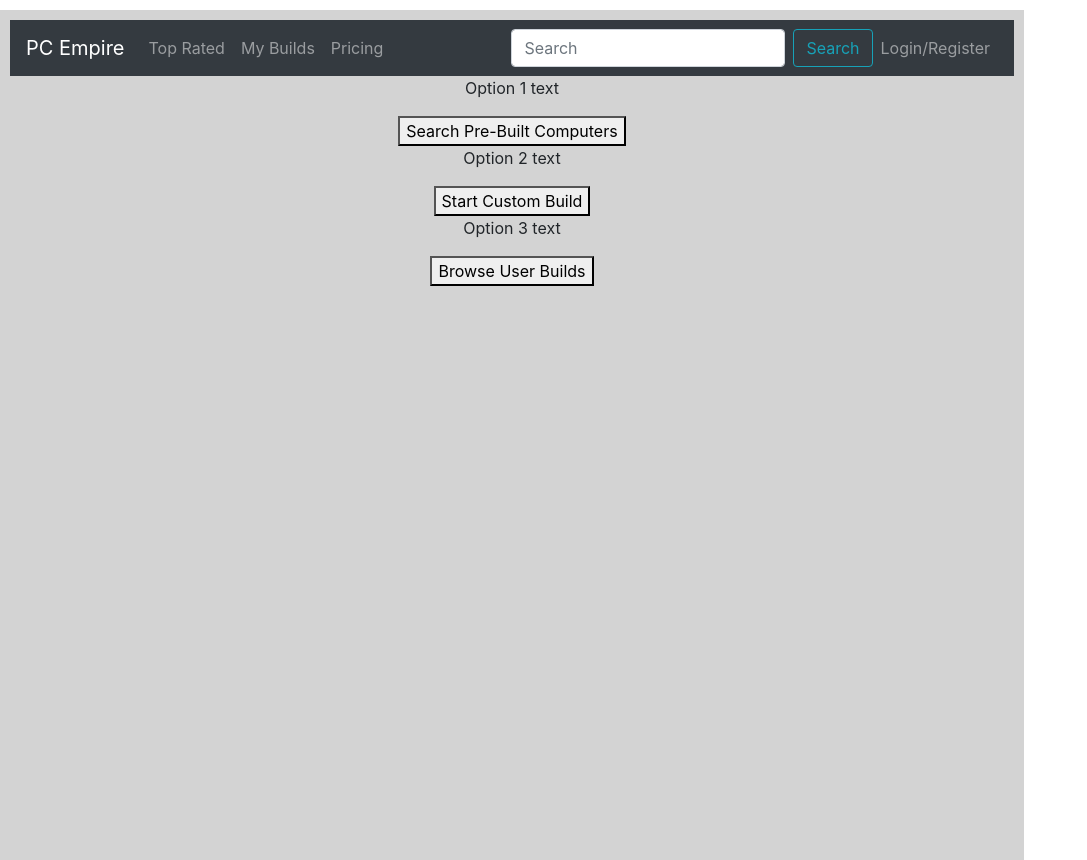
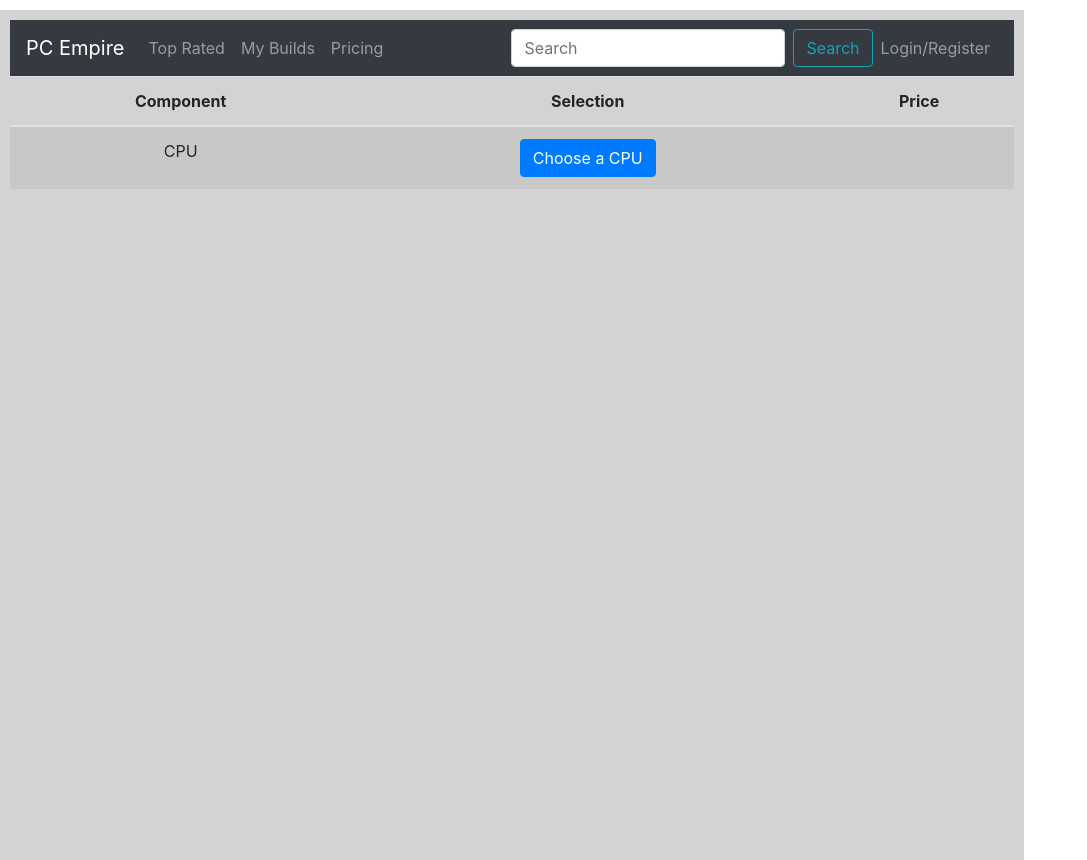
Before and after one commit to chenster17/CSCFinalProject, a React (Create React App) app in the folder pc_empire/client/: page /list in a window 1280 px wide. Shown: the whole page, without its empty margins (0-1087 px from the left). Built offline with nearby package versions, Linux system fonts and the light colour scheme; the HTML template or start-up script is replaced by a standard one.

Commit message:
164126740: Initial setup for front end CPU info

```diff
--- a/pc_empire/client/src/App.js
+++ b/pc_empire/client/src/App.js
@@ -1,11 +1,23 @@
 import React, { Component } from 'react';
-import MainPageContainer from './Containers/MainPageContainer'
+import NavBarComponent from './Components/NavBarComponent';
+import MainPageContainer from './Containers/MainPageContainer';
+import BuildPartsContainer from './Containers/BuildPartsContainer';
+import ProductListContainer from './Containers/ProductListContainer';
+
+import { BrowserRouter, Route, Redirect } from "react-router-dom";
 
 class App extends Component {
     render() {
         return (
-            <div>
-                <MainPageContainer />
+            <div className="App">
+                <NavBarComponent />
+                <BrowserRouter>
+                    <div>
+                        <Route path="/home" component={MainPageContainer} />
+                        <Route path="/list" component={BuildPartsContainer} />
+                        <Route path="/products/:product_type" component={ProductListContainer} />
+                    </div>
+                </BrowserRouter>
             </div>
         );
     }
--- /dev/null
+++ b/pc_empire/client/src/Components/BuildPartsComponent.js
@@ -0,0 +1,40 @@
+import React, { Component } from "react";
+import PropTypes from "prop-types";
+import { Table } from "react-bootstrap";
+
+import ProductButtonComponent from "./ProductButtonComponent";
+
+export default class BuildPartsComponent extends Component {
+    render() {
+        return (
+            <Table striped>
+                <thead>
+                    <tr>
+                        {
+                            this.props.headers.map(h => <th>{h}</th>)
+                        }
+                    </tr>
+                </thead>
+                <tbody>
+                    {
+                       this.props.productTypes.map(p => {
+                           return(
+                               <tr>
+                                   <td>{p}</td>
+                                   <td>
+                                       <ProductButtonComponent productType={p}/>
+                                   </td>
+                                   <td/>
+                               </tr>
+                        )})
+                    }
+                </tbody>
+            </Table>
+        );
+    }
+}
+
+BuildPartsComponent.propTypes = {
+    headers: PropTypes.array.isRequired,
+    productTypes: PropTypes.array.isRequired
+}
--- a/pc_empire/client/src/Components/MainPageComponent.js
+++ b/pc_empire/client/src/Components/MainPageComponent.js
@@ -1,24 +1,17 @@
-import React from 'react';
-import { Navbar, Nav, Form, FormControl, Button} from 'react-bootstrap';
-import '../Styles/App.css';
+import React from "react";
+import "../Styles/App.css";
+import { withRouter } from "react-router-dom"
+
+const ListButton = withRouter(({ history }) => (
+    <button className="infoButton"
+        type="button"
+        onClick={() => { history.push("/list") }}
+    >
+        Start Custom Build
+    </button>
+));
 
 const MainPageComponent = () => (
-    <div className="App">
-        <Navbar bg="dark" variant="dark">
-            <Navbar.Brand href="#home">PC Empire</Navbar.Brand>
-            <Nav className="mr-auto">
-                <Nav.Link href="#home">Top Rated</Nav.Link>
-                <Nav.Link href="#features">My Builds</Nav.Link>
-                <Nav.Link href="#pricing">Pricing</Nav.Link>
-            </Nav>
-            <Form inline>
-                <FormControl type="text" placeholder="Search" className="mr-sm-2" />
-                <Button variant="outline-info">Search</Button>
-            </Form>
-            <Nav>
-                <Nav.Link href="#login">Login/Register</Nav.Link>
-            </Nav>
-        </Navbar>
     <section id="info">
         <section className="infoBox" id="infoBox1">
             <p>Option 1 text</p>
@@ -26,14 +19,13 @@ const MainPageComponent = () => (
         </section>
         <section className="infoBox" id="infoBox2">
             <p>Option 2 text</p>
-                <button className="infoButton">Start Custom Build</button>
+            <ListButton />
         </section>
         <section className="infoBox" id="infoBox3">
             <p>Option 3 text</p>
             <button className="infoButton">Browse User Builds</button>
         </section>
     </section>
-    </div>
-)
+);
 
 export default MainPageComponent;
--- /dev/null
+++ b/pc_empire/client/src/Components/NavBarComponent.js
@@ -0,0 +1,22 @@
+import React from 'react';
+import { Button, Form, FormControl, Nav, Navbar } from "react-bootstrap";
+
+const NavBarComponent = () => (
+    <Navbar bg="dark" variant="dark">
+        <Navbar.Brand href="#home">PC Empire</Navbar.Brand>
+        <Nav className="mr-auto">
+            <Nav.Link href="#home">Top Rated</Nav.Link>
+            <Nav.Link href="#features">My Builds</Nav.Link>
+            <Nav.Link href="#pricing">Pricing</Nav.Link>
+        </Nav>
+        <Form inline>
+            <FormControl type="text" placeholder="Search" className="mr-sm-2" />
+            <Button variant="outline-info">Search</Button>
+        </Form>
+        <Nav>
+            <Nav.Link href="#login">Login/Register</Nav.Link>
+        </Nav>
+    </Navbar>
+);
+
+export default NavBarComponent;
--- /dev/null
+++ b/pc_empire/client/src/Components/ProductButtonComponent.js
@@ -0,0 +1,14 @@
+import React from "react";
+import { withRouter } from "react-router-dom";
+import { Button } from "react-bootstrap";
+
+const ProductButtonComponent = withRouter(({ history, productType }) => (
+    <Button
+        variant="primary"
+        onClick={() => { history.push(`/products/${productType}`) }}
+    >
+        Choose a {productType}
+    </Button>
+));
+
+export default ProductButtonComponent
--- /dev/null
+++ b/pc_empire/client/src/Components/ProductListComponent.js
@@ -0,0 +1,27 @@
+import React, { Component } from "react";
+import PropTypes from "prop-types";
+import { Table } from "react-bootstrap";
+
+export default class ProductListComponent extends Component {
+    render() {
+        return (
+            <Table striped>
+                <thead>
+                    <tr>
+                        {
+                            this.props.headers.map(h => <th>{h}</th>)
+                        }
+                    </tr>
+                </thead>
+                <tbody>
+                    <tr>Products go here</tr>
+                </tbody>
+            </Table>
+        );
+    }
+}
+
+ProductListComponent.propTypes = {
+    headers: PropTypes.array.isRequired,
+    products: PropTypes.array.isRequired
+}
--- /dev/null
+++ b/pc_empire/client/src/Containers/BuildPartsContainer.js
@@ -0,0 +1,18 @@
+import React, { Component } from "react";
+import BuildPartsComponent from "../Components/BuildPartsComponent"
+
+import { HEADERS } from "../Helpers/TableHeaders";
+import { PRODUCT_TYPES } from "../Helpers/ProductTypes";
+
+export default class BuildPartsContainer extends Component {
+    render() {
+        return (
+            <div>
+                <BuildPartsComponent
+                    headers={ HEADERS["BUILD"] }
+                    productTypes={ PRODUCT_TYPES }
+                />
+            </div>
+        );
+    }
+}
--- a/pc_empire/client/src/Containers/MainPageContainer.js
+++ b/pc_empire/client/src/Containers/MainPageContainer.js
@@ -1,5 +1,5 @@
-import React, { Component } from 'react';
-import MainPageComponent from '../Components/MainPageComponent';
+import React, { Component } from "react";
+import MainPageComponent from "../Components/MainPageComponent";
 
 export default class MainPageContainer extends Component {
     render() {
--- /dev/null
+++ b/pc_empire/client/src/Containers/ProductListContainer.js
@@ -0,0 +1,15 @@
+import React, { Component } from "react";
+import ProductListComponent from "../Components/ProductListComponent";
+
+import { HEADERS } from "../Helpers/TableHeaders";
+
+export default class ProductListContainer extends Component {
+    render() {
+        const tableHeaders = HEADERS[this.props.match.params.product_type];
+        return tableHeaders ? (
+            <div>
+                <ProductListComponent headers={tableHeaders} />
+            </div>
+        ) : <div>Invalid Product Type</div>;
+    }
+}
--- /dev/null
+++ b/pc_empire/client/src/Helpers/ProductTypes.js
@@ -0,0 +1,3 @@
+export const PRODUCT_TYPES = [
+    "CPU"
+];
--- /dev/null
+++ b/pc_empire/client/src/Helpers/TableHeaders.js
@@ -0,0 +1,20 @@
+const CPU_HEADERS = [
+    "CPU",
+    "Speed",
+    "Cores",
+    "TDP",
+    "Rating",
+    "Price",
+    ""
+];
+
+const BUILD_HEADERS = [
+    "Component",
+    "Selection",
+    "Price"
+]
+
+export const HEADERS = {
+    "CPU": CPU_HEADERS,
+    "BUILD": BUILD_HEADERS
+};
```
Also changed, not shown: pc_empire/client/package.json (+6 -1 lines), 2 other files (tests, documents, lock files or other folders). Lines whose indentation alone changed are shown as unchanged.
